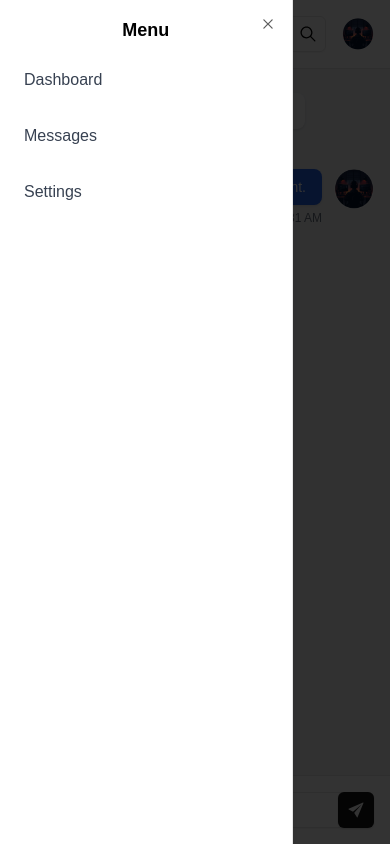
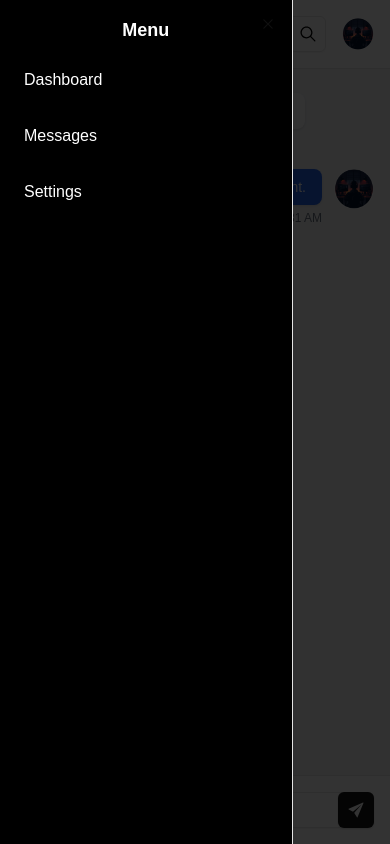
Before and after one commit to brosmar18/ai_assistant, a Next.js app: page / in a window 390 px wide. Both pictures are taken after a click on the button 36 px from the left and 34 px from the top of the page. Built offline with nearby package versions, Linux system fonts and the light colour scheme.

Commit message:
mobile nav updated

```diff
--- a/components/TopBar.tsx
+++ b/components/TopBar.tsx
@@ -3,7 +3,7 @@
 
 import React, { useState } from "react";
 import Image from "next/image";
-import { IoIosSearch, IoMdMenu } from "react-icons/io";
+import { IoIosSearch, IoMdMenu} from "react-icons/io";
 import { Button } from "./ui/button";
 import { Input } from "./ui/input";
 import { Sheet, SheetContent, SheetHeader, SheetTitle } from "./ui/sheet";
@@ -28,28 +28,28 @@ const TopBar = () => {
 
       {/* Sidebar for Mobile */}
       <Sheet open={open} onOpenChange={toggleSheet}>
-        <SheetContent side="left" className="bg-white p-4">
+        <SheetContent side="left" className="bg-black p-4">
           <SheetHeader>
-            <SheetTitle className="text-lg font-bold text-black">
+            <SheetTitle className="text-lg font-bold text-white">
               Menu
             </SheetTitle>
           </SheetHeader>
           <nav className="space-y-4 mt-4">
             <Link
               href="/"
-              className="block text-gray-700 text-base font-medium hover:bg-gray-200 p-2 rounded"
+              className="block text-white text-base font-medium hover:bg-gray-200 p-2 rounded"
             >
               Dashboard
             </Link>
             <Link
               href="/messages"
-              className="block text-gray-700 text-base font-medium hover:bg-gray-200 p-2 rounded"
+              className="block text-white  text-base font-medium hover:bg-gray-200 p-2 rounded"
             >
               Messages
             </Link>
             <Link
               href="/settings"
-              className="block text-gray-700 text-base font-medium hover:bg-gray-200 p-2 rounded"
+              className="block text-white text-base font-medium hover:bg-gray-200 p-2 rounded"
             >
               Settings
             </Link>
```
